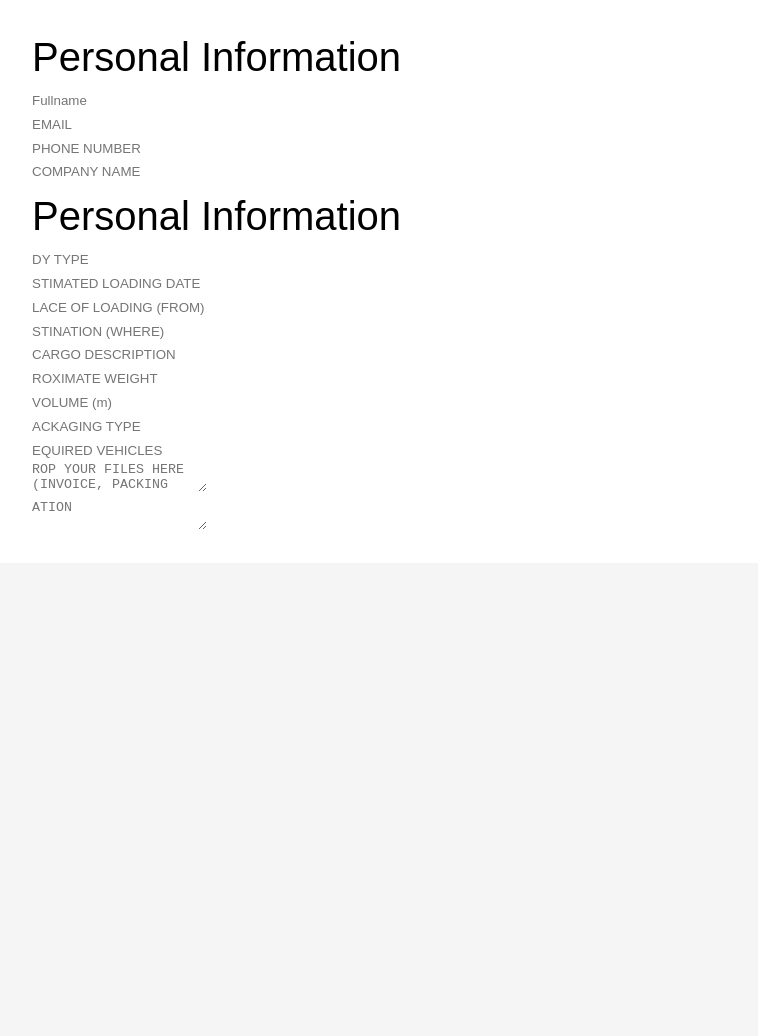
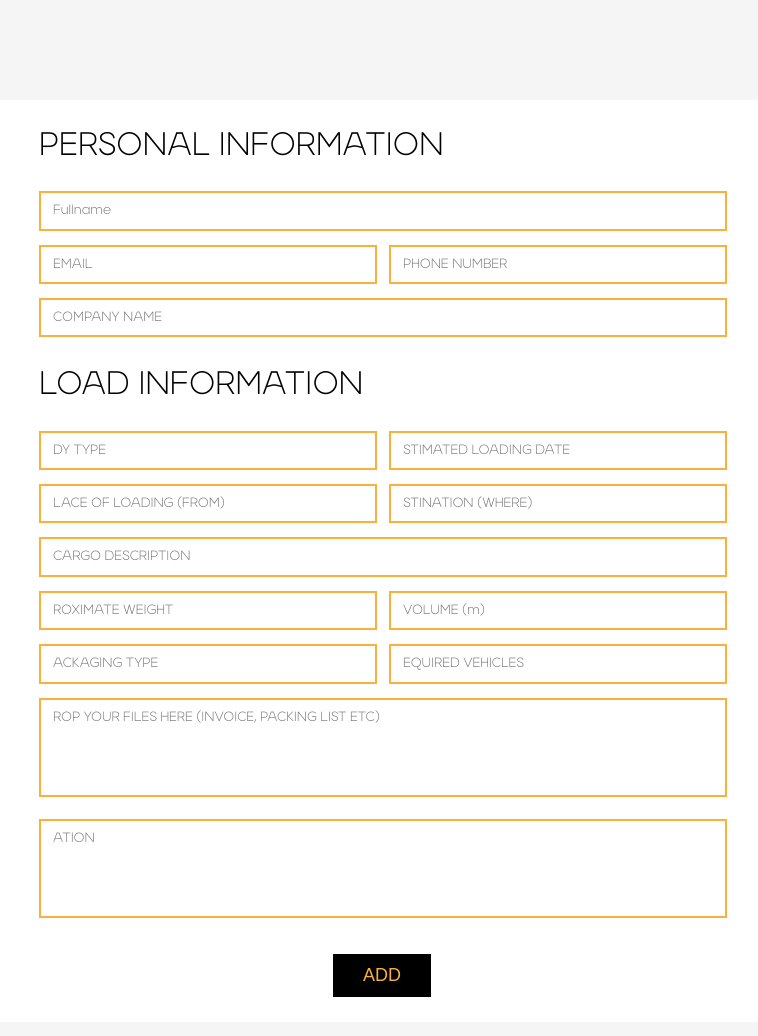
Before and after one commit to Meylis7/Shift-panel, a plain HTML site: page login.html in a window 1280 px wide. Shown: the whole page, without its empty margins (258-1016 px from the left). Before the commit the page ends 800 px from the top, so only its background shows below. Drawn offline with Linux system fonts and the light colour scheme.

Commit message:
new page done- no adaptive

```diff
--- a/assets/css/components/1-main/nulifier.scss
+++ b/assets/css/components/1-main/nulifier.scss
@@ -30,7 +30,7 @@ input::-webkit-inner-spin-button {
 ***/
 
 body {
-    font-family: 'Poppins', sans-serif;
+    font-family: 'Arodora Pro', sans-serif;
     font-size: 14px;
     color: #000;
     line-height: 1.7em;
--- a/assets/css/components/3-page/login.scss
+++ b/assets/css/components/3-page/login.scss
@@ -1,6 +1,7 @@
 // Login ======================
 .login {
     &_box {
+        margin: 100px 0 40px;
         display: flex;
         align-items: center;
         justify-content: center;
@@ -11,6 +12,77 @@
         padding: 25px 50px;
         max-width: 700px;
         width: calc(100% - 100px);
+
+        display: flex;
+        align-items: center;
+        flex-direction: column;
+
+        &-group {
+            display: flex;
+            flex-wrap: wrap;
+            margin-bottom: 20px;
+        }
+    }
+
+    &_title {
+        font-weight: 300;
+        font-size: 34px;
+        line-height: 1.3;
+        width: 100%;
+        margin: 0 7px 15px;
+        text-transform: uppercase;
+    }
+
+    &_input {
+        width: calc(50% - 14px);
+        margin: 7px;
+
+        &.full {
+            width: calc(100% - 14px);
+        }
+
+        input {
+            width: calc(100% - 26px);
+            padding: 10px 12px;
+            border: 2px solid #FBB03B;
+
+            font-weight: 300;
+            font-size: 14px;
+            line-height: 1.1;
+            font-family: 'Arodora Pro', sans-serif;
+        }
+
+        textarea {
+            width: calc(100% - 26px);
+            padding: 10px 12px;
+            border: 2px solid #FBB03B;
+
+            font-weight: 300;
+            font-size: 14px;
+            line-height: 1.1;
+
+            resize: none;
+            height: 75px;
+            font-family: 'Arodora Pro', sans-serif;
+        }
+    }
+
+    &_btn {
+        display: block;
+        padding: 10px 30px;
+        background: #000;
+        color: #FBB03B;
+        font-weight: 300;
+        font-size: 18px;
+        line-height: 1.3;
+        cursor: pointer;
+        text-transform: uppercase;
+        @include transition;
+
+        &:hover {
+            background: #FBB03B;
+            color: #000;
+        }
     }
 }
 
--- a/login.html
+++ b/login.html
@@ -6,6 +6,7 @@
     <meta http-equiv="X-UA-Compatible" content="IE=edge">
     <meta name="viewport" content="width=device-width, initial-scale=1.0">
     <link rel="stylesheet" href="assets/css/main.css">
+    <link rel="stylesheet" href="assets/fonts/Arodora/stylesheet.css">
     <title>Profile 2</title>
 </head>
 
@@ -17,11 +18,12 @@
         <div class="login_wrap">
             <div class="login_box">
                 <form action="#" class="login_form">
+                    <div class="login_form-group">
                         <h2 class="login_title">
                             Personal Information
                         </h2>
 
-                    <div class="login_input">
+                        <div class="login_input full">
                             <input type="text" placeholder="Fullname">
                         </div>
 
@@ -33,12 +35,14 @@
                             <input type="text" placeholder="PHONE NUMBER">
                         </div>
 
-                    <div class="login_input">
+                        <div class="login_input full">
                             <input type="text" placeholder="COMPANY NAME">
                         </div>
+                    </div>
 
+                    <div class="login_form-group">
                         <h2 class="login_title">
-                        Personal Information
+                            LOAD INFORMATION
                         </h2>
 
                         <div class="login_input">
@@ -77,13 +81,18 @@
                             <input type="text" placeholder="EQUIRED VEHICLES">
                         </div>
 
-                    <div class="login_input">
+                        <div class="login_input full">
                             <textarea placeholder="ROP YOUR FILES HERE (INVOICE, PACKING LIST ETC)"></textarea>
                         </div>
 
-                    <div class="login_input">
+                        <div class="login_input full">
                             <textarea placeholder="ATION"></textarea>
                         </div>
+                    </div>
+
+                    <button type="submit" class="login_btn">
+                        Add
+                    </button>
 
                 </form>
             </div>
```
Also changed, not shown: agents.html (+2 -0 lines), cards.html (+2 -0 lines), customers.html (+2 -0 lines), index.html (+2 -0 lines), post.html (+2 -0 lines), profile-2.html (+2 -0 lines), profile-3.html (+2 -0 lines), profile.html (+2 -0 lines), assets/css/main.css. Lines whose indentation alone changed are shown as unchanged.
